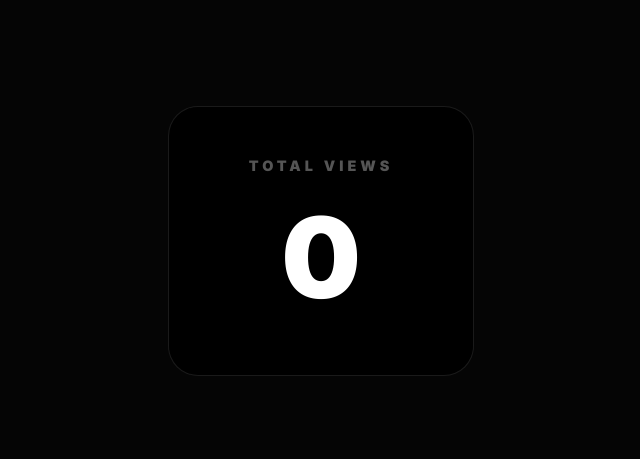
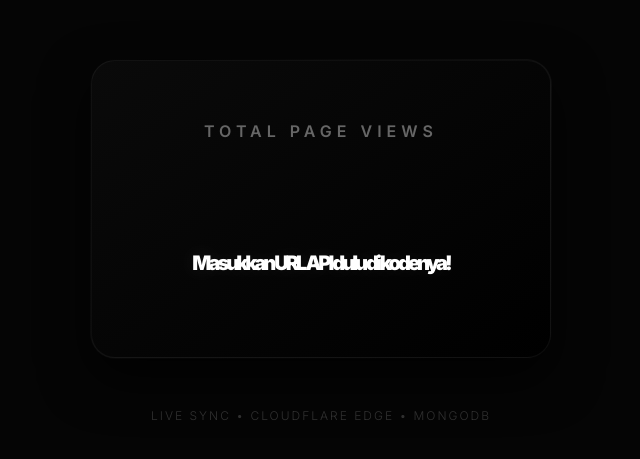
Before and after one commit to bilakau/visitor, a website: page public/index.html in a window 1280 px wide. Shown: the part 159-618 px from the top of the page, without its empty margins (319-959 px from the left). Drawn offline with Linux system fonts and the light colour scheme; no server answers.

Commit message:
Update index.html

```diff
--- a/public/index.html
+++ b/public/index.html
@@ -3,61 +3,166 @@
 <head>
     <meta charset="UTF-8">
     <meta name="viewport" content="width=device-width, initial-scale=1.0">
-    <title>Realtime Counter</title>
-    <link href="https://fonts.googleapis.com/css2?family=Inter:wght@300;900&display=swap" rel="stylesheet">
+    <title>Realtime View Counter</title>
+
+    <!-- Import Font Modern dari Google -->
+    <link href="https://fonts.googleapis.com/css2?family=Inter:wght@300;600;900&display=swap" rel="stylesheet">
+
     <style>
-        * { margin: 0; padding: 0; box-sizing: border-box; font-family: 'Inter', sans-serif; }
-        body { background-color: #050505; color: #fff; display: flex; flex-direction: column; align-items: center; justify-content: center; min-height: 100vh; text-align: center; }
-        .container { border: 1px solid rgba(255, 255, 255, 0.1); padding: 50px 80px; border-radius: 30px; background: #000; }
-        h1 { font-size: 0.9rem; letter-spacing: 4px; text-transform: uppercase; color: #555; margin-bottom: 15px; }
-        .counter { font-size: 7rem; font-weight: 900; transition: 0.3s; }
-        .counter.up { transform: scale(1.1); color: #aaa; }
+        /* RESET & SETUP FONT */
+        * {
+            margin: 0;
+            padding: 0;
+            box-sizing: border-box;
+            font-family: 'Inter', sans-serif;
+        }
+
+        /* TEMA HITAM PEKAT */
+        body {
+            background-color: #050505;
+            color: #ffffff;
+            display: flex;
+            flex-direction: column;
+            align-items: center;
+            justify-content: center;
+            min-height: 100vh;
+            text-align: center;
+            overflow: hidden;
+        }
+
+        /* KOTAK DESAIN UTAMA */
+        .container {
+            border: 1px solid rgba(255, 255, 255, 0.05);
+            padding: 60px 100px;
+            border-radius: 24px;
+            background: linear-gradient(145deg, #0a0a0a, #000000);
+            box-shadow: 0 20px 50px rgba(0, 0, 0, 0.8);
+            position: relative;
+        }
+
+        /* GLOWING EFFECT DI BELAKANG KOTAK */
+        .container::before {
+            content: '';
+            position: absolute;
+            top: -2px; left: -2px; right: -2px; bottom: -2px;
+            background: linear-gradient(45deg, #333, #000, #333);
+            z-index: -1;
+            border-radius: 26px;
+            opacity: 0.3;
+        }
+
+        /* TEKS JUDUL */
+        h1 {
+            font-size: 1rem;
+            font-weight: 600;
+            letter-spacing: 5px;
+            text-transform: uppercase;
+            color: #666;
+            margin-bottom: 20px;
+        }
+
+        /* TEKS ANGKA PENGUNJUNG */
+        .counter {
+            font-size: 7rem;
+            font-weight: 900;
+            letter-spacing: -3px;
+            display: inline-block;
+            transition: all 0.3s cubic-bezier(0.175, 0.885, 0.32, 1.275);
+            text-shadow: 0 0 20px rgba(255,255,255,0.1);
+        }
+
+        /* KELAS ANIMASI SAAT ANGKA NAIK */
+        .counter.update-anim {
+            transform: scale(1.15) translateY(-5px);
+            color: #888888;
+            text-shadow: 0 0 40px rgba(255,255,255,0.4);
+        }
+
+        /* TEKS FOOTER BAWAH */
+        .footer {
+            margin-top: 50px;
+            font-size: 0.75rem;
+            color: #333;
+            letter-spacing: 2px;
+        }
+
+        /* RESPONSIF UNTUK HP */
+        @media (max-width: 600px) {
+            .container { padding: 40px 30px; width: 90%; }
+            .counter { font-size: 4.5rem; }
+        }
     </style>
 </head>
 <body>
 
     <div class="container">
-        <h1>Total Views</h1>
-        <div class="counter" id="count">0</div>
+        <h1>Total Page Views</h1>
+        <!-- Angka akan muncul di sini -->
+        <div class="counter" id="viewCounter">0</div>
+    </div>
+
+    <div class="footer">
+        LIVE SYNC • CLOUDFLARE EDGE • MONGODB
     </div>
 
     <script>
-        // OTOMATIS MENGGUNAKAN DOMAIN TEMPAT FILE INI BERADA
-        const API = window.location.origin;
-        const el = document.getElementById('count');
-        let current = 0;
+        // MASUKKAN URL CLOUDFLARE KAMU DI SINI
+        const API_URL = 'https://visitor.guardianmarx.workers.dev';
 
-        function update(val) {
-            if (val > current && current !== 0) {
-                el.classList.add('up');
-                setTimeout(() => el.classList.remove('up'), 200);
+        const counterEl = document.getElementById('viewCounter');
+        let currentViews = 0;
+
+        // FUNGSI 1: Update Angka + Animasi di Layar
+        function updateUI(newViews) {
+            // Animasi hanya jalan jika angka bertambah (menghindari kedap-kedip saat loading awal)
+            if (newViews > currentViews && currentViews !== 0) {
+                counterEl.classList.add('update-anim');
+                setTimeout(() => counterEl.classList.remove('update-anim'), 300);
             }
-            current = val;
-            el.innerText = val.toLocaleString('id-ID');
+            currentViews = newViews;
+
+            // Format angka (misal: 1500 menjadi 1.500)
+            counterEl.innerText = newViews.toLocaleString('id-ID');
         }
 
-        async function init() {
+        // FUNGSI 2: Tambah views (Dijalankan SETIAP KALI web direfresh/dibuka)
+        async function recordVisit() {
             try {
-                // Mencatat kunjungan baru (Refresh = +1)
-                const res = await fetch(`${API}/visit`, { method: 'POST' });
+                // Langsung tembak API untuk tambah +1 tanpa cek localStorage lagi
+                const res = await fetch(`${API_URL}/visit`, { method: 'POST' });
                 const data = await res.json();
-                update(data.views);
-            } catch (e) { console.error(e); }
+                updateUI(data.views);
+            } catch (err) {
+                console.error('Gagal mencatat visit:', err);
+                counterEl.innerText = "Error";
+            }
         }
 
-        async function sync() {
+        // FUNGSI 3: Ambil data terbaru dari database (Real-time polling)
+        async function fetchViews() {
             try {
-                // Ambil data terbaru (Realtime sync)
-                const res = await fetch(`${API}/views`);
+                const res = await fetch(`${API_URL}/views`);
                 const data = await res.json();
-                update(data.views);
-            } catch (e) { console.error(e); }
+                updateUI(data.views);
+            } catch (err) {
+                console.error('Gagal mengambil data:', err);
+            }
         }
 
+        // FUNGSI 4: Jalankan saat web selesai loading
         window.onload = () => {
-            init();
-            setInterval(sync, 3000); // Sinkronisasi setiap 3 detik
+            if (API_URL === 'https://visitor.guardianmarx.workers.dev') {
+                counterEl.innerHTML = "<span style='font-size: 20px'>Masukkan URL API dulu di kodenya!</span>";
+                return;
+            }
+
+            // 1. Langsung catat kunjungan (hitung +1) setiap kali web dimuat/refresh
+            recordVisit();
+
+            // 2. Loop ambil data setiap 3 detik agar tetap sinkron/real-time dengan user lain
+            setInterval(fetchViews, 3000);
         };
     </script>
+
 </body>
 </html>
```
